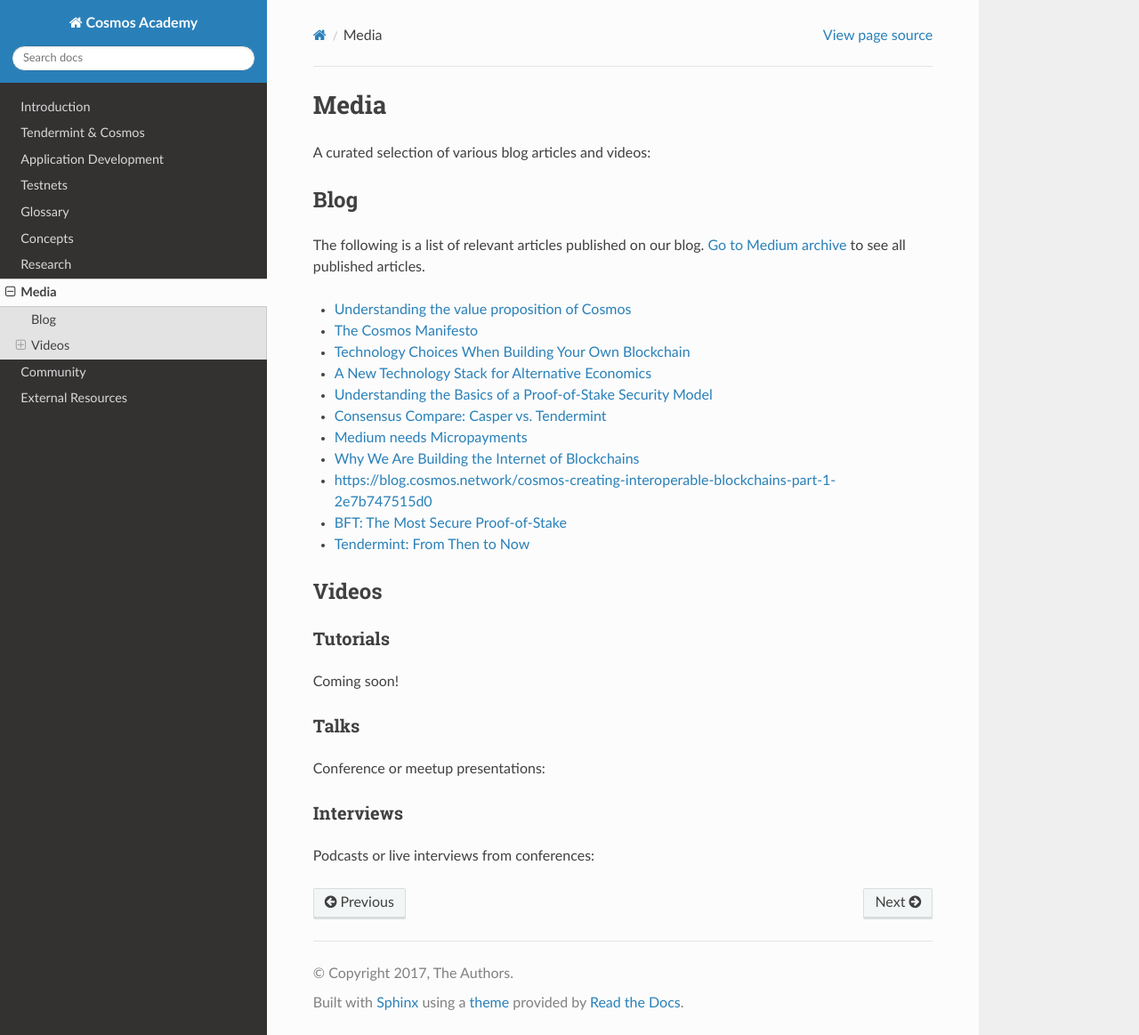
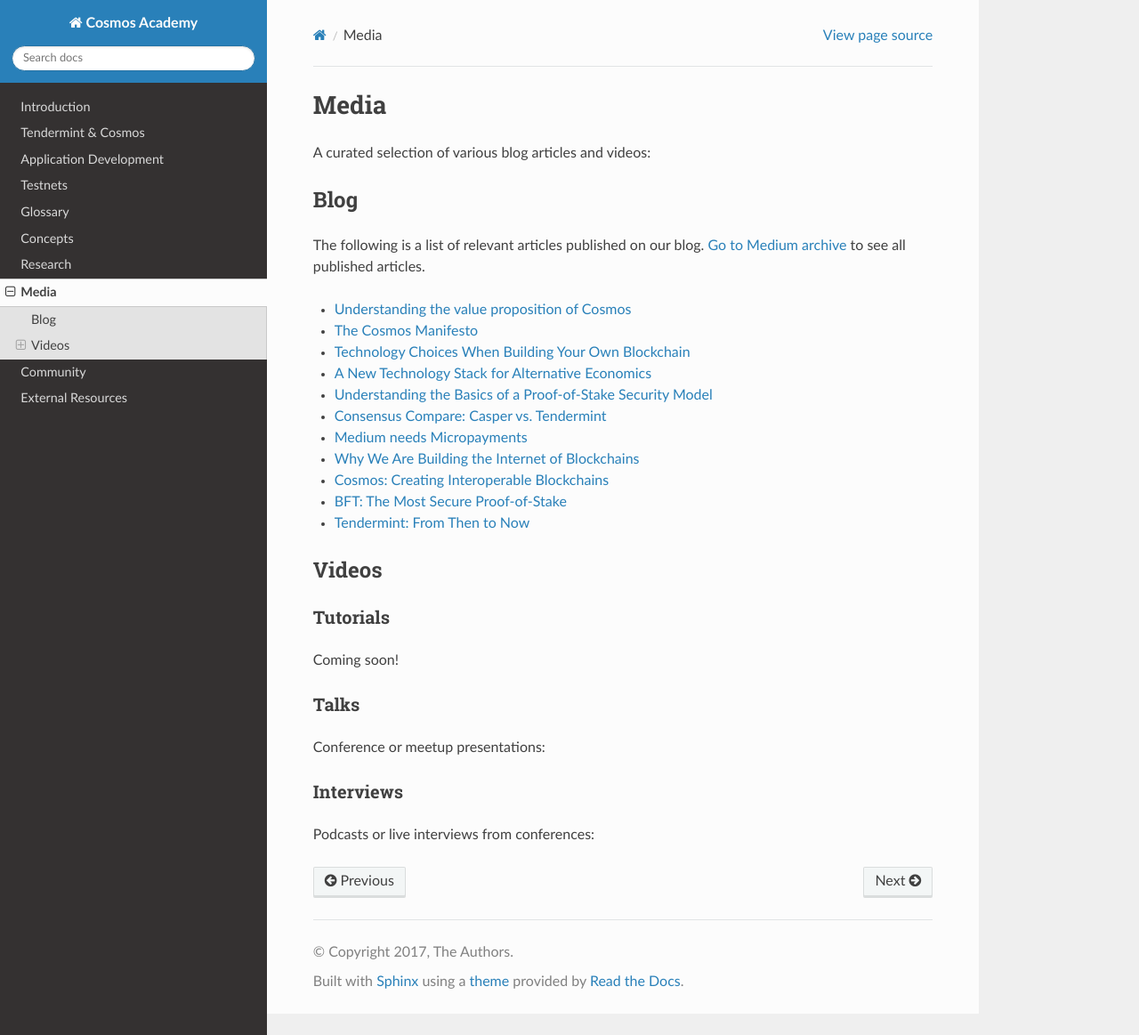
Before and after one commit to cosmos/cosmos-academy, a Sphinx documentation site: the page built from docs/content/media.rst, in a window 1280 px wide and 1163 px high. Shown: the whole window at 89% size. Built offline with Sphinx 7.4.7 and the Read the Docs theme 2.0.0, drawn with Linux system fonts in a browser that asks for light colours; some of the changed lines change nothing that is shown.

Commit message:
fix link

```diff
--- a/docs/content/media.rst
+++ b/docs/content/media.rst
@@ -16,7 +16,7 @@
 - `Consensus Compare: Casper vs. Tendermint <https://blog.cosmos.network/consensus-compare-casper-vs-tendermint-6df154ad56ae>`__
 - `Medium needs Micropayments <https://blog.cosmos.network/medium-needs-micropayment-7088265a7d35>`__
 - `Why We Are Building the Internet of Blockchains <https://blog.cosmos.network/why-we-are-building-the-internet-of-blockchains-6e38f379669>`__
-- `https://blog.cosmos.network/cosmos-creating-interoperable-blockchains-part-1-2e7b747515d0 <https://blog.cosmos.network/cosmos-creating-interoperable-blockchains-part-1-2e7b747515d0>`__
+- `Cosmos: Creating Interoperable Blockchains <https://blog.cosmos.network/cosmos-creating-interoperable-blockchains-part-1-2e7b747515d0>`__
 - `BFT: The Most Secure Proof-of-Stake <https://blog.cosmos.network/bft-the-most-secure-proof-of-stake-9d79aceef099>`__
 - `Tendermint: From Then to Now <https://blog.cosmos.network/tendermint-from-then-to-now-ca5b203e6cb1>`__
 
```
